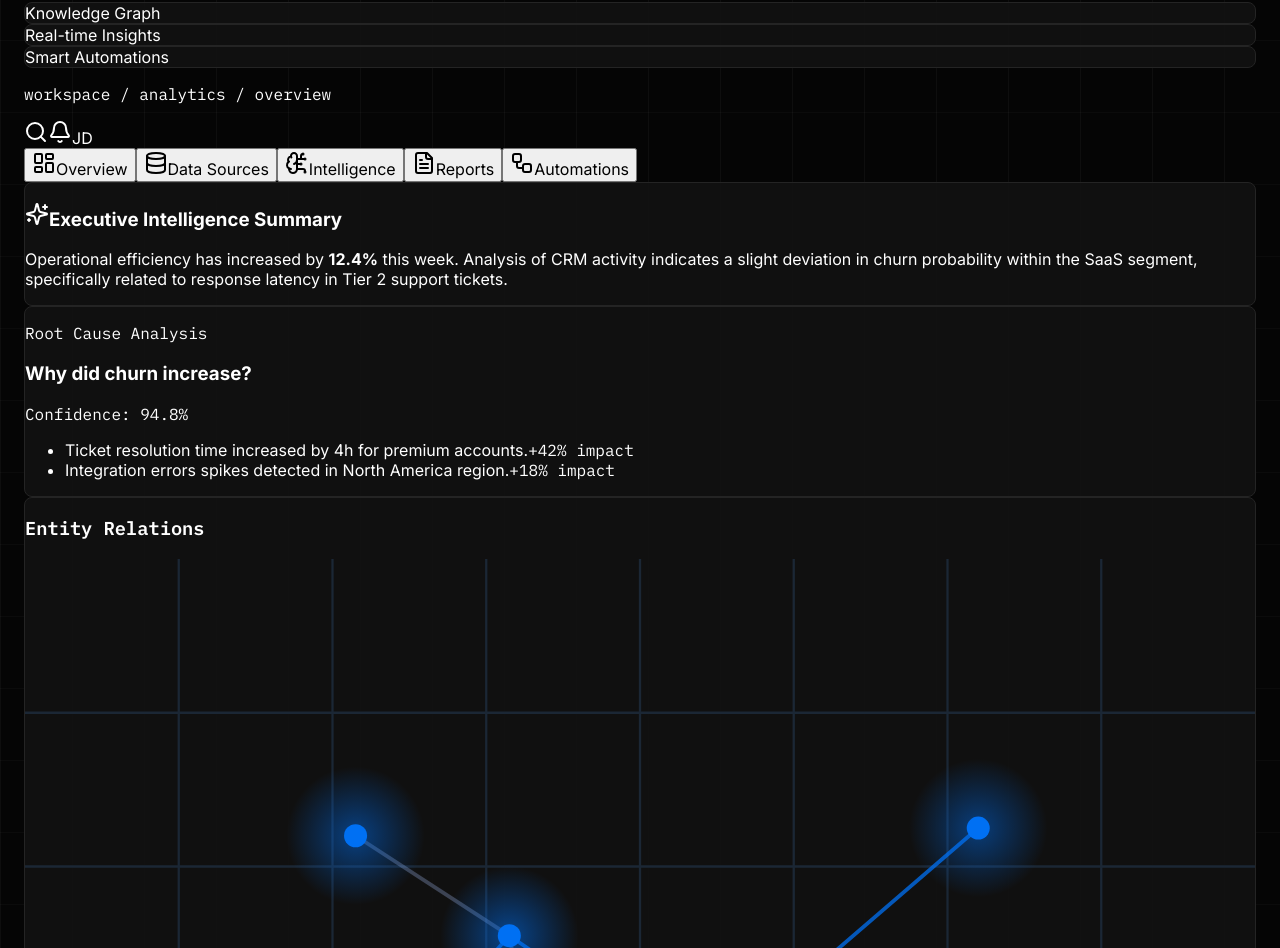
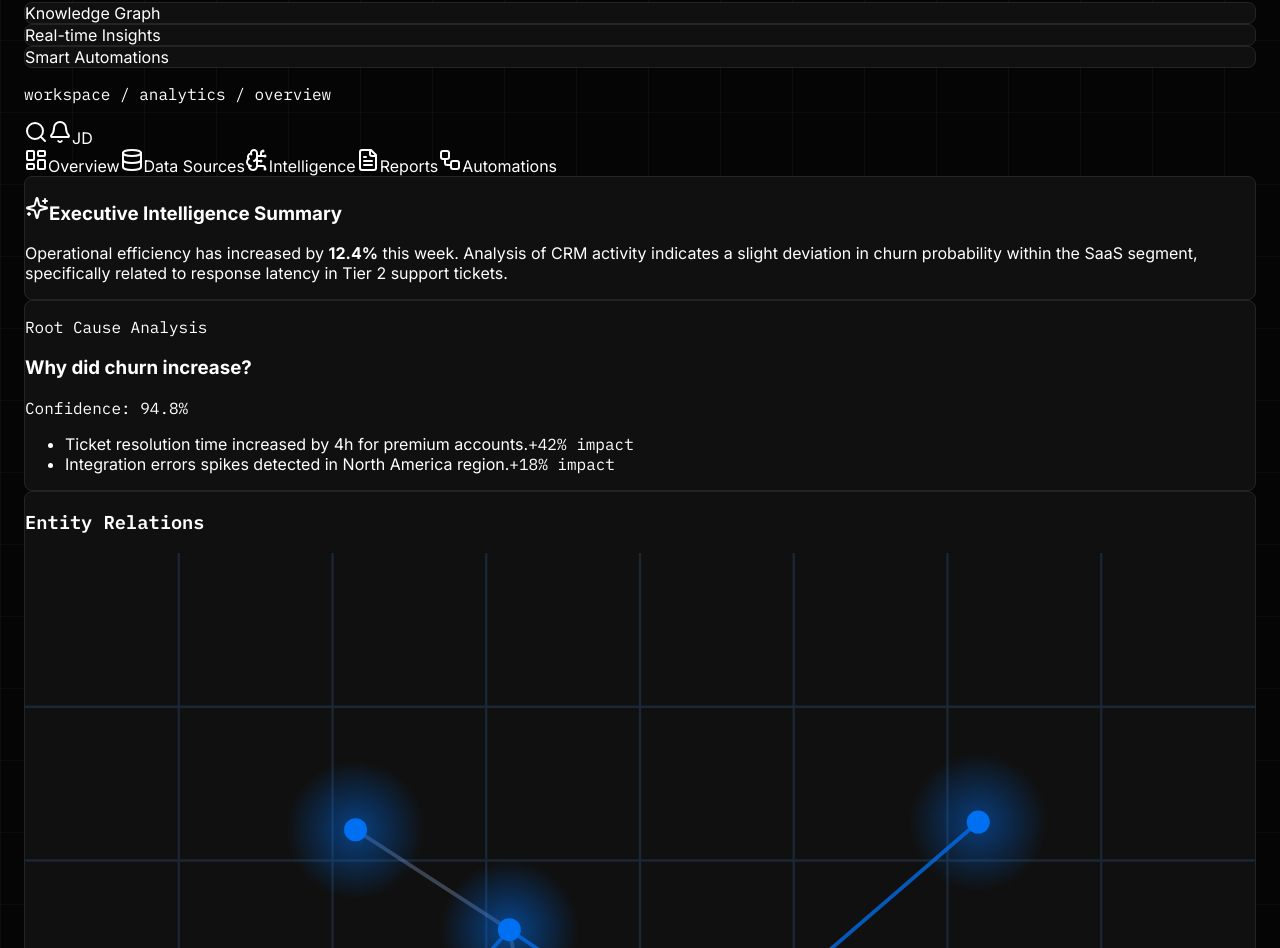
Before and after one commit to gclma0/Xai-Intelligence-Workspace, a Next.js app: page / in a window 1280 px wide. Shown: the part 895-1843 px from the top of the page. Built offline with nearby package versions, Linux system fonts and the light colour scheme.

Commit message:
feat: implement hero section, intelligence dashboard, and base components for Xai workspace

```diff
--- a/components/sections/automation-builder.tsx
+++ b/components/sections/automation-builder.tsx
@@ -33,7 +33,7 @@ export function AutomationBuilder() {
           <p className="mt-4 text-sm text-[var(--text-soft)]">Build complex reasoning chains with zero friction.</p>
         </motion.div>
 
-        <div className="flex flex-col items-stretch justify-center gap-6 md:flex-row md:items-center">
+        <div className="flex flex-col items-stretch justify-center gap-6 md:flex-row md:items-center" role="list" aria-label="Automation workflow">
           {automationSteps.map((step, index) => {
             const Icon = step.icon;
             const isAiNode = step.label === "AI Analysis";
@@ -41,7 +41,7 @@ export function AutomationBuilder() {
             const isActive = index === activeStep;
 
             return (
-              <div key={step.label} className="flex flex-col items-center gap-6 md:flex-row">
+              <div key={step.label} className="flex flex-col items-center gap-6 md:flex-row" role="listitem">
                 <motion.article
                   className={`relative w-full min-w-[180px] rounded-lg border p-6 text-center transition-colors md:w-auto ${
                     isAiNode
@@ -58,6 +58,7 @@ export function AutomationBuilder() {
                   whileHover={{ borderColor: "var(--primary)" }}
                   viewport={{ once: true, margin: "-80px" }}
                   transition={{ duration: 0.35, delay: index * 0.08, ease: "easeOut" }}
+                  aria-current={isActive ? "step" : undefined}
                 >
                   {isAiNode ? (
                     <span className="absolute -top-3 left-1/2 -translate-x-1/2 rounded-full bg-[var(--primary)] px-3 py-1 text-[10px] font-semibold uppercase tracking-[0.08em] text-white">
--- a/components/sections/hero-section.tsx
+++ b/components/sections/hero-section.tsx
@@ -107,7 +107,7 @@ export function HeroSection() {
                 }`}
                 onClick={() => setActiveCapability(index)}
                 aria-pressed={isActive}
-                animate={isActive && !shouldReduceMotion ? { x: 0 } : { x: 0 }}
+                aria-label={`${capability.title} ${isActive ? "Selected" : "Show capability"}`}
                 transition={{ duration: 0.25, ease: "easeOut" }}
               >
                 <span
--- a/components/sections/intelligence-dashboard.tsx
+++ b/components/sections/intelligence-dashboard.tsx
@@ -43,16 +43,17 @@ export function IntelligenceDashboard() {
                   const isActive = index === 0;
 
                   return (
-                    <button
+                    <a
                       key={item.label}
-                      type="button"
                       className={`focus-ring flex shrink-0 items-center gap-3 rounded px-4 py-3 text-left text-sm transition-colors hover:bg-[var(--surface-2)] lg:w-full ${
                         isActive ? "border-l-2 border-[var(--primary)] bg-[var(--surface-2)] text-[var(--primary)]" : "text-[var(--text-soft)]"
                       }`}
+                      href={item.href}
+                      aria-current={isActive ? "page" : undefined}
                     >
                       <Icon className="h-4 w-4" aria-hidden="true" />
                       {item.label}
-                    </button>
+                    </a>
                   );
                 })}
               </nav>
--- a/components/sections/site-footer.tsx
+++ b/components/sections/site-footer.tsx
@@ -2,13 +2,13 @@ import { footerLinks } from "@/data/experience";
 
 export function SiteFooter() {
   return (
-    <footer className="border-t border-[var(--line)] py-8">
+    <footer id="site-footer" className="border-t border-[var(--line)] py-8">
       <div className="page-shell flex flex-col justify-between gap-5 text-sm text-[var(--muted)] md:flex-row md:items-center">
         <p className="font-semibold text-white">Xai</p>
-        <nav className="flex flex-wrap gap-4 sm:gap-6">
+        <nav className="flex flex-wrap gap-4 sm:gap-6" aria-label="Footer navigation">
           {footerLinks.map((link) => (
-            <a key={link} className="transition-colors hover:text-white" href="#">
-              {link}
+            <a key={link.label} className="focus-ring rounded-sm transition-colors hover:text-white" href={link.href}>
+              {link.label}
             </a>
           ))}
         </nav>
--- a/components/three/intelligence-core.tsx
+++ b/components/three/intelligence-core.tsx
@@ -53,11 +53,17 @@ export function IntelligenceCore() {
   }, []);
 
   return (
-    <Canvas camera={{ position: [0, 0, 5], fov: 46 }} dpr={[1, 1.8]}>
+    <Canvas
+      aria-hidden="true"
+      camera={{ position: [0, 0, 5], fov: 46 }}
+      dpr={[1, 1.5]}
+      frameloop={prefersReducedMotion ? "demand" : "always"}
+      gl={{ antialias: true, powerPreference: "high-performance" }}
+    >
       <ambientLight intensity={1.2} />
       <directionalLight position={[3, 4, 4]} intensity={2.2} />
       <DataLattice prefersReducedMotion={prefersReducedMotion} />
-      <OrbitControls enableZoom={false} enablePan={false} autoRotate={!prefersReducedMotion} autoRotateSpeed={0.6} />
+      <OrbitControls enableZoom={false} enablePan={false} enableDamping={!prefersReducedMotion} autoRotate={!prefersReducedMotion} autoRotateSpeed={0.6} />
     </Canvas>
   );
 }
--- a/data/experience.ts
+++ b/data/experience.ts
@@ -4,7 +4,7 @@ export const navItems = [
   { label: "Product", href: "#top" },
   { label: "Intelligence", href: "#intelligence-dashboard" },
   { label: "Automations", href: "#automation-builder" },
-  { label: "Resources", href: "#" }
+  { label: "Resources", href: "#site-footer" }
 ];
 
 export const pipelineSources = [
@@ -16,11 +16,11 @@ export const pipelineSources = [
 export const pipelineOutputs = ["Knowledge Graph", "Real-time Insights", "Smart Automations"];
 
 export const dashboardNav = [
-  { label: "Overview", icon: LayoutDashboard },
-  { label: "Data Sources", icon: Database },
-  { label: "Intelligence", icon: BrainCircuit },
-  { label: "Reports", icon: FileText },
-  { label: "Automations", icon: Workflow }
+  { label: "Overview", href: "#intelligence-dashboard", icon: LayoutDashboard },
+  { label: "Data Sources", href: "#neural-pipeline", icon: Database },
+  { label: "Intelligence", href: "#reasoning-engine", icon: BrainCircuit },
+  { label: "Reports", href: "#intelligence-dashboard", icon: FileText },
+  { label: "Automations", href: "#automation-builder", icon: Workflow }
 ];
 
 export const dashboardFindings = [
@@ -63,12 +63,6 @@ export const reasoningHighlights = [
 export const reasoningRecommendation =
   "Escalate to Priority Support and trigger automatic service credit for Node US West outage. Send personalized apology via CSM.";
 
-export const heroStats = [
-  { label: "Connected sources", value: "128" },
-  { label: "Signals processed", value: "4.8M" },
-  { label: "Automation latency", value: "82ms" }
-];
-
 export const heroTrustIndicators = ["NOVA", "AXIS", "VERTEX"];
 
 export const heroCapabilities = [
@@ -93,4 +87,9 @@ export const automationSteps = [
   { label: "Outcome", value: "Notify Slack", icon: CheckCircle }
 ];
 
-export const footerLinks = ["Privacy", "Terms", "Security", "Contact"];
+export const footerLinks = [
+  { label: "Privacy", href: "/privacy" },
+  { label: "Terms", href: "/terms" },
+  { label: "Security", href: "#reasoning-engine" },
+  { label: "Contact", href: "mailto:hello@xai.example" }
+];
```
Also changed, not shown: components/ui/metric-card.tsx (deleted, +0 -8 lines).
